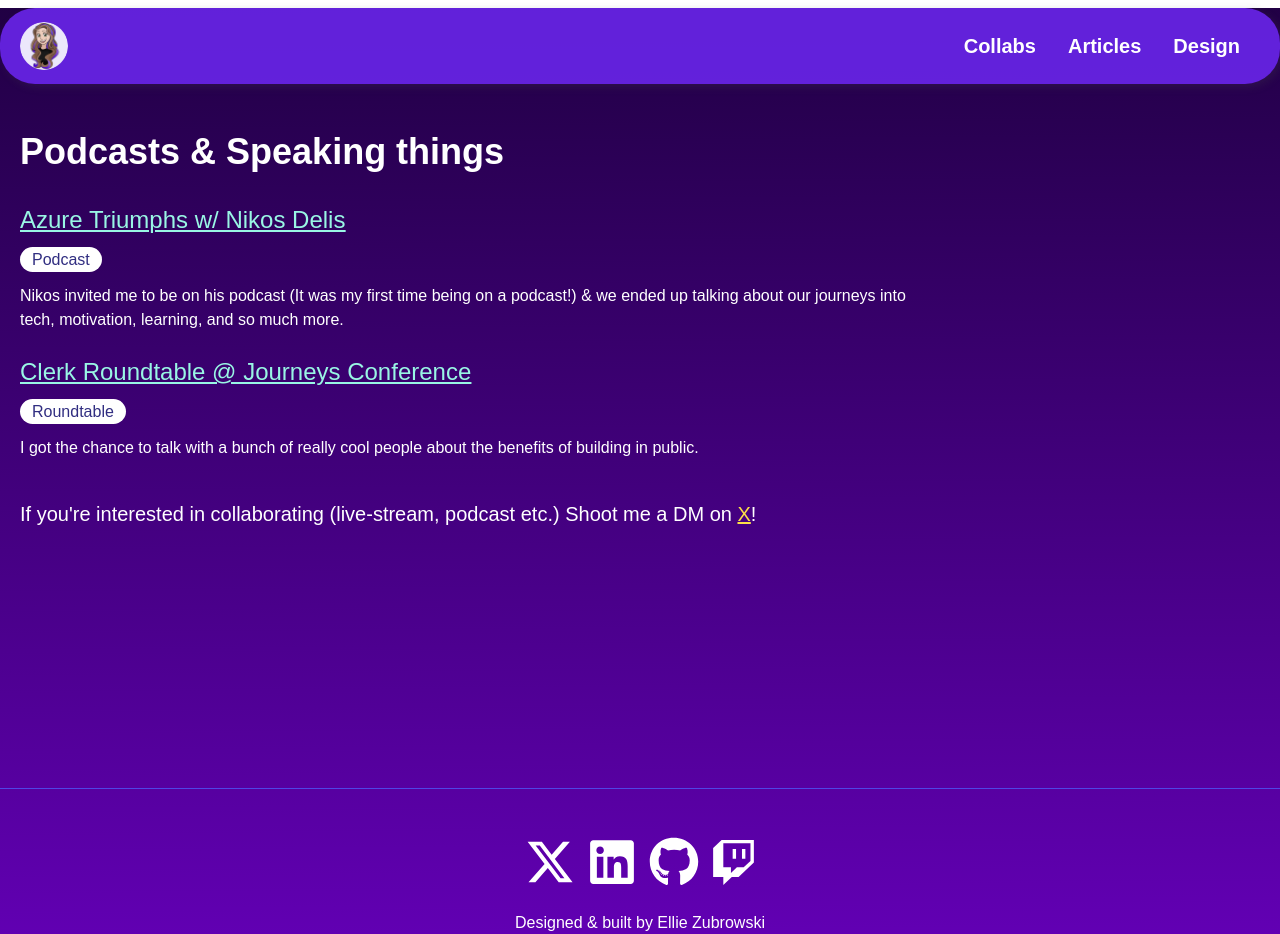
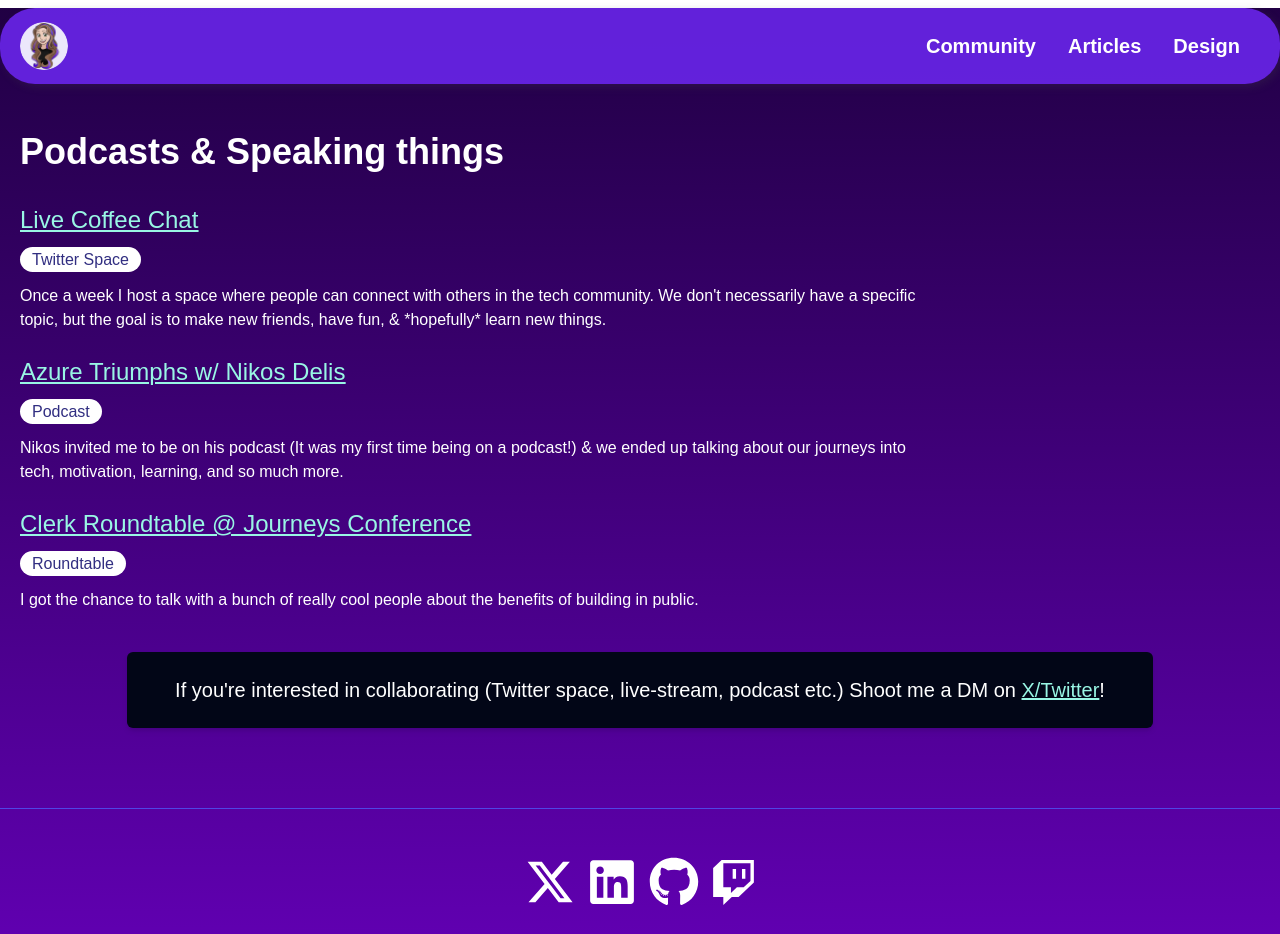
Before and after one commit to elliezub/Ellies-blog-links, a Next.js app: page /collabs in a window 1280 px wide. Shown: the top 934 px of the page. Built offline with nearby package versions, Linux system fonts and the light colour scheme.

Commit message:
add spaces community

```diff
--- a/app/collabs/page.js
+++ b/app/collabs/page.js
@@ -3,16 +3,25 @@ import Link from "next/link";
 export default function Collabs() {
   const collabItems = [
     {
+      name: "Live Coffee Chat",
+      type: "Twitter Space",
+      linkToCollab: "https://spacesdashboard.com/u/elliezub",
+      description: "Once a week I host a space where people can connect with others in the tech community. We don't necessarily have a specific topic, but the goal is to make new friends, have fun, & *hopefully* learn new things.",
+      sideImg: "",
+    },
+    {
       name: "Azure Triumphs w/ Nikos Delis",
       type: "Podcast",
       linkToCollab: "https://open.spotify.com/episode/7fqEw8TIHiPte9AFy2JZNr?si=ticU6_kEQ8Gu9i1B94B4XQ&nd=1&dlsi=98ceb7b44c1a413a",
       description: "Nikos invited me to be on his podcast (It was my first time being on a podcast!) & we ended up talking about our journeys into tech, motivation, learning, and so much more.",
+      sideImg: "",
     },
     {
       name: "Clerk Roundtable @ Journeys Conference",
       type: "Roundtable",
       linkToCollab: "https://www.youtube.com/watch?v=hvyn-n8Kqgg&t=86s",
       description: "I got the chance to talk with a bunch of really cool people about the benefits of building in public.",
+      sideImg: "",
     },
   ];
 
@@ -34,8 +43,8 @@ export default function Collabs() {
           </div>
         ))}
       </div>
-      <p className="text-xl mt-4">
-        If you&apos;re interested in collaborating (live-stream, podcast etc.) Shoot me a DM on <a href="https://x.com/elliezub" target="_blank" className="underline text-yellow-300">X</a>!
+      <p className="text-xl mt-4 bg-slate-950 py-6 px-12 rounded-md text-center shadow-md mx-auto">
+        If you&apos;re interested in collaborating (Twitter space, live-stream, podcast etc.) Shoot me a DM on <a href="https://x.com/elliezub" target="_blank" className="underline text-teal-200">X/Twitter</a>!
       </p>
     </main>
   );
--- a/app/components/Footer.js
+++ b/app/components/Footer.js
@@ -3,7 +3,7 @@ import SocialIcons from './SocialIcons';
 
 export default function Footer() {
     return (
-        <div className="w-full border-t-[1.3px] border-indigo-600 md:mt-24 mt-12 ">
+        <div className="w-full border-t-[1.3px] border-indigo-600 md:mt-20 mt-12 ">
         <footer className=" text-white mt-12 max-w-6xl mx-auto pb-4">
             <div className='flex justify-center'>
                 <div className='md:mt-0 mt-6'>
@@ -11,7 +11,7 @@ export default function Footer() {
                 </div>
             </div>
 
-            <p className='text-center mt-6'>Designed & built by Ellie Zubrowski</p>
+            <p className='text-center mt-6'>Built by Ellie Zubrowski</p>
         </footer>
         </div>
     );
--- a/app/components/Navbar.js
+++ b/app/components/Navbar.js
@@ -13,7 +13,7 @@ export default function Navbar() {
       <div className="navbar-center hidden sm:flex">
         <ul className="menu menu-horizontal font-semibold text-xl">
           <li className="">
-            <Link href="/collabs">Collabs</Link>
+            <Link href="/collabs">Community</Link>
           </li>
           <li>
             <Link href="/blogs">Articles</Link>
```
Also changed, not shown: 1 other file (tests, documents, lock files or other folders).
